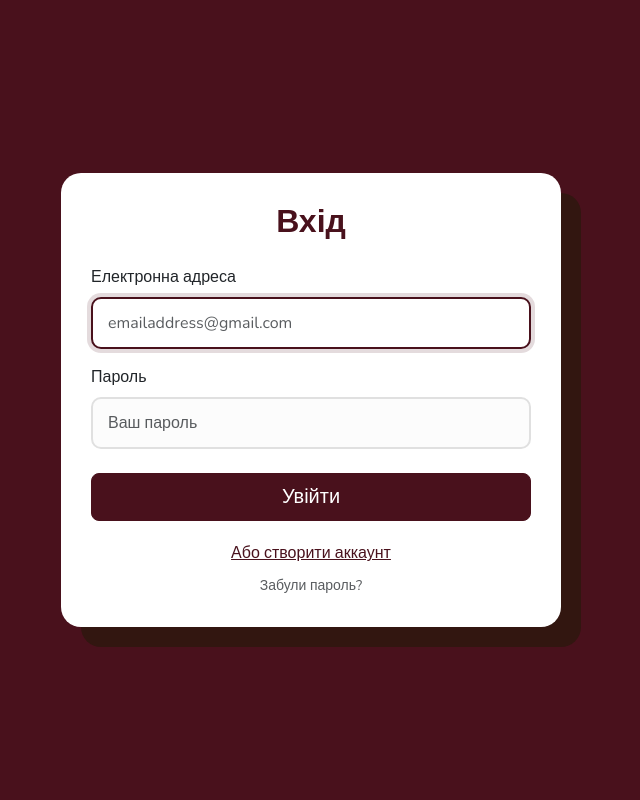
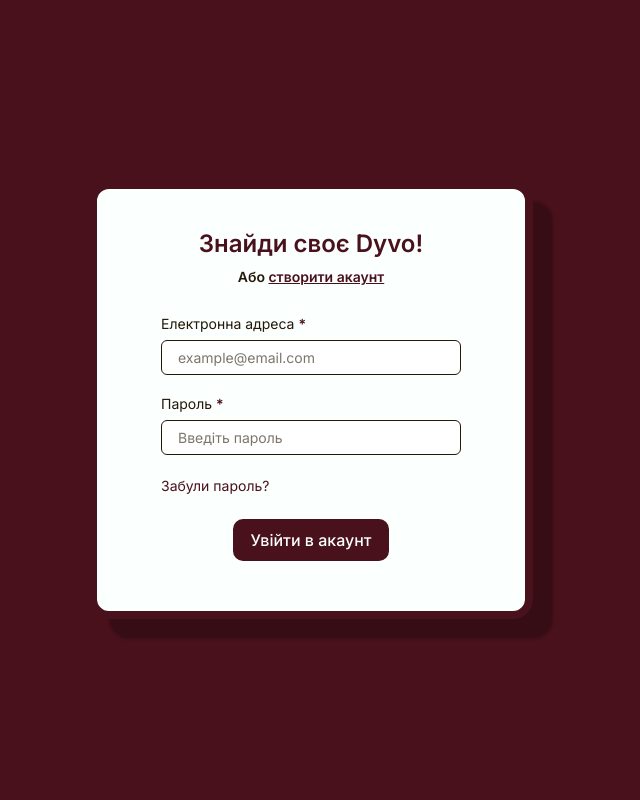
Before and after one commit to grishakotilevskiy/Dyvo.ua, a Django app: page /login/ in a window 1280 px wide. Shown: the whole page, without its empty margins (329-969 px from the left). Run offline with Django 5.2, Linux system fonts and the light colour scheme.

Commit message:
added login page

```diff
--- a/src/project_core/settings.py
+++ b/src/project_core/settings.py
@@ -37,7 +37,7 @@
 # SECURITY WARNING: don't run with debug turned on in production!
 DEBUG = True
 
-ALLOWED_HOSTS = []
+ALLOWED_HOSTS = ['*']
 
 
 # Application definition
--- /dev/null
+++ b/src/users/static/users/css/login.css
@@ -0,0 +1,148 @@
+@import url('https://fonts.googleapis.com/css2?family=Inter:wght@400;500;600&display=swap');
+
+* {
+    box-sizing: border-box;
+    margin: 0;
+    padding: 0;
+}
+
+body {
+    font-family: 'Inter', sans-serif;
+    min-height: 100vh;
+    display: flex;
+    justify-content: center;
+    align-items: center;
+    background: #49111C;
+}
+
+.login-container {
+    position: relative;
+    width: 444px;
+    padding: 40px 64px 50px;
+    background: #FBFFFE;
+    border: 8px solid #49111C;
+    box-shadow: 20px 20px 3px rgba(0, 0, 0, 0.25);
+    border-radius: 20px;
+}
+
+.login-title {
+    font-weight: 600;
+    font-size: 24px;
+    line-height: 29px;
+    color: #49111C;
+    text-align: center;
+    margin-bottom: 10px;
+}
+
+.login-subtitle {
+    font-weight: 600;
+    font-size: 14px;
+    line-height: 17px;
+    color: #241909;
+    text-align: center;
+    margin-bottom: 30px;
+}
+
+.login-subtitle a {
+    color: #49111C;
+    text-decoration: underline;
+}
+
+.form-group {
+    margin-bottom: 20px;
+}
+
+.form-label {
+    display: flex;
+    align-items: center;
+    gap: 4px;
+    font-weight: 400;
+    font-size: 14px;
+    line-height: 17px;
+    color: #241909;
+    margin-bottom: 8px;
+}
+
+.required-asterisk {
+    color: #49111C;
+    font-weight: bold;
+}
+
+.form-input {
+    width: 100%;
+    height: 35px;
+    padding: 9px 16px;
+    background: #FFFFFF;
+    border: 1px solid #241909;
+    border-radius: 6px;
+    font-family: 'Inter', sans-serif;
+    font-weight: 400;
+    font-size: 14px;
+    line-height: 17px;
+    color: #241909;
+    outline: none;
+    transition: border-color 0.2s ease;
+}
+
+.form-input::placeholder {
+    color: rgba(36, 25, 9, 0.6);
+}
+
+.form-input:focus {
+    border-color: #49111C;
+    border-width: 2px;
+}
+
+.forgot-password {
+    display: inline-block;
+    font-weight: 400;
+    font-size: 14px;
+    line-height: 17px;
+    color: #49111C;
+    text-decoration: none;
+    margin-bottom: 25px;
+}
+
+.forgot-password:hover {
+    text-decoration: underline;
+}
+
+.login-button {
+    display: block;
+    width: 156px;
+    height: 42px;
+    margin: 0 auto;
+    background: #49111C;
+    border: none;
+    border-radius: 10px;
+    font-family: 'Inter', sans-serif;
+    font-weight: 500;
+    font-size: 16px;
+    line-height: 19px;
+    color: #FBFFFE;
+    cursor: pointer;
+    transition: background-color 0.2s ease, transform 0.1s ease;
+}
+
+.login-button:hover {
+    background: #5a1a2a;
+}
+
+.login-button:active {
+    transform: scale(0.98);
+}
+
+.error-message {
+    background: #fee;
+    border: 1px solid #c00;
+    border-radius: 6px;
+    padding: 10px;
+    margin-bottom: 20px;
+    color: #c00;
+    font-size: 14px;
+}
+
+.error-message ul {
+    margin: 0;
+    padding-left: 20px;
+}
--- a/src/users/templates/users/login.html
+++ b/src/users/templates/users/login.html
@@ -4,70 +4,61 @@
 <head>
     <meta charset="UTF-8">
     <meta name="viewport" content="width=device-width, initial-scale=1.0">
-    <title>Вхід - Dyvo</title>
-
-    <!-- Google Fonts: Nunito -->
-    <link rel="preconnect" href="https://fonts.googleapis.com">
-    <link rel="preconnect" href="https://fonts.gstatic.com" crossorigin>
-    <link href="https://fonts.googleapis.com/css2?family=Nunito:ital,wght@0,200..1000;1,200..1000&display=swap" rel="stylesheet">
-
-    <!-- Bootstrap 5 CSS -->
-    <link href="https://cdn.jsdelivr.net/npm/bootstrap@5.3.0/dist/css/bootstrap.min.css" rel="stylesheet">
-    <!-- Custom Auth CSS -->
-    <link href="{% static 'users/css/auth.css' %}" rel="stylesheet">
+    <title>Вхід | Dyvo</title>
+    <link rel="stylesheet" href="{% static 'users/css/login.css' %}">
 </head>
 <body>
+    <div class="login-container">
+        <h1 class="login-title">Знайди своє Dyvo!</h1>
+        <p class="login-subtitle">Або <a href="{% url 'users:register' %}">створити акаунт</a></p>
 
-<div class="auth-container">
-    <h2>Вхід</h2>
+        {% if form.non_field_errors %}
+        <div class="error-message">
+            {{ form.non_field_errors }}
+        </div>
+        {% endif %}
 
         <form method="post" novalidate>
             {% csrf_token %}
 
-        <!-- General error messages -->
-        {% if form.non_field_errors %}
-            <div class="alert alert-danger p-2 small">
-                {% for error in form.non_field_errors %}
-                    {{ error }}
-                {% endfor %}
-            </div>
-        {% endif %}
-
-        <!-- Email field -->
-        <div class="mb-3">
-            <label for="{{ form.username.id_for_label }}" class="form-label">{{ form.username.label }}</label>
-            {{ form.username }}
+            <div class="form-group">
+                <label class="form-label" for="id_username">
+                    Електронна адреса<span class="required-asterisk">*</span>
+                </label>
+                <input
+                    type="email"
+                    name="username"
+                    id="id_username"
+                    class="form-input"
+                    placeholder="example@email.com"
+                    required
+                >
                 {% if form.username.errors %}
-                <div class="text-danger small mt-1">{{ form.username.errors.0 }}</div>
+                <div class="error-message">{{ form.username.errors }}</div>
                 {% endif %}
             </div>
 
-        <!-- Password field -->
-        <div class="mb-3">
-            <label for="{{ form.password.id_for_label }}" class="form-label">{{ form.password.label }}</label>
-            {{ form.password }}
+            <div class="form-group">
+                <label class="form-label" for="id_password">
+                    Пароль<span class="required-asterisk">*</span>
+                </label>
+                <input
+                    type="password"
+                    name="password"
+                    id="id_password"
+                    class="form-input"
+                    placeholder="Введіть пароль"
+                    required
+                >
                 {% if form.password.errors %}
-                <div class="text-danger small mt-1">{{ form.password.errors.0 }}</div>
+                <div class="error-message">{{ form.password.errors }}</div>
                 {% endif %}
             </div>
 
-        <!-- Submit Button -->
-        <div class="d-grid gap-2 mt-4">
-            <button type="submit" class="btn btn-primary btn-lg">Увійти</button>
-        </div>
+            <a href="{% url 'users:reset_password' %}" class="forgot-password">Забули пароль?</a>
 
-        <!-- Links -->
-        <div class="bottom-link">
-            <a href="{% url 'register' %}" class="auth-link">Або створити аккаунт</a>
-        </div>
-        <div class="text-center mt-2">
-            <a href="{% url 'reset_password' %}" class="text-muted small text-decoration-none">Забули пароль?</a>
-        </div>
+            <button type="submit" class="login-button">Увійти в акаунт</button>
         </form>
     </div>
-
-<!-- Bootstrap Bundle JS -->
-<script src="https://cdn.jsdelivr.net/npm/bootstrap@5.3.0/dist/js/bootstrap.bundle.min.js"></script>
-
 </body>
 </html>
--- a/src/users/urls.py
+++ b/src/users/urls.py
@@ -1,6 +1,8 @@
 from django.urls import path
 from .views import register_view, terms_view, login_view, mainpage_view, host_register_view, logout_view
 from django.contrib.auth import views as auth_views
+
+app_name = 'users'
 
 urlpatterns = [
     path("register/", register_view, name="register"),
--- a/src/users/views.py
+++ b/src/users/views.py
@@ -11,12 +11,11 @@
             user.set_password(form.cleaned_data["password"])
             user.save()
             login(request, user)
-            return redirect("main_page")
+            return redirect("users:main_page")
     else:
         form = RegistrationForm()
 
     return render(request, template_name="users/register.html", context={"form": form})
-
 
 def terms_view(request):
     return render(request, template_name="users/terms.html")
@@ -28,7 +27,7 @@
         if form.is_valid():
             user = form.get_user()
             login(request, user)
-            return redirect("main_page")
+            return redirect("users:main_page")
     else:
         form = LoginForm()
 
@@ -44,7 +43,7 @@
         if form.is_valid():
             user = form.save()
             login(request, user)
-            return redirect('main_page')
+            return redirect('users:main_page')
     else:
         form = HostRegistrationForm()
 
@@ -52,4 +51,4 @@
 
 def logout_view(request):
     logout(request)
-    return redirect('login')
+    return redirect('users:login')
```
Also changed, not shown: src/users/forms.py (line endings or trailing spaces). Lines whose indentation alone changed are shown as unchanged.
